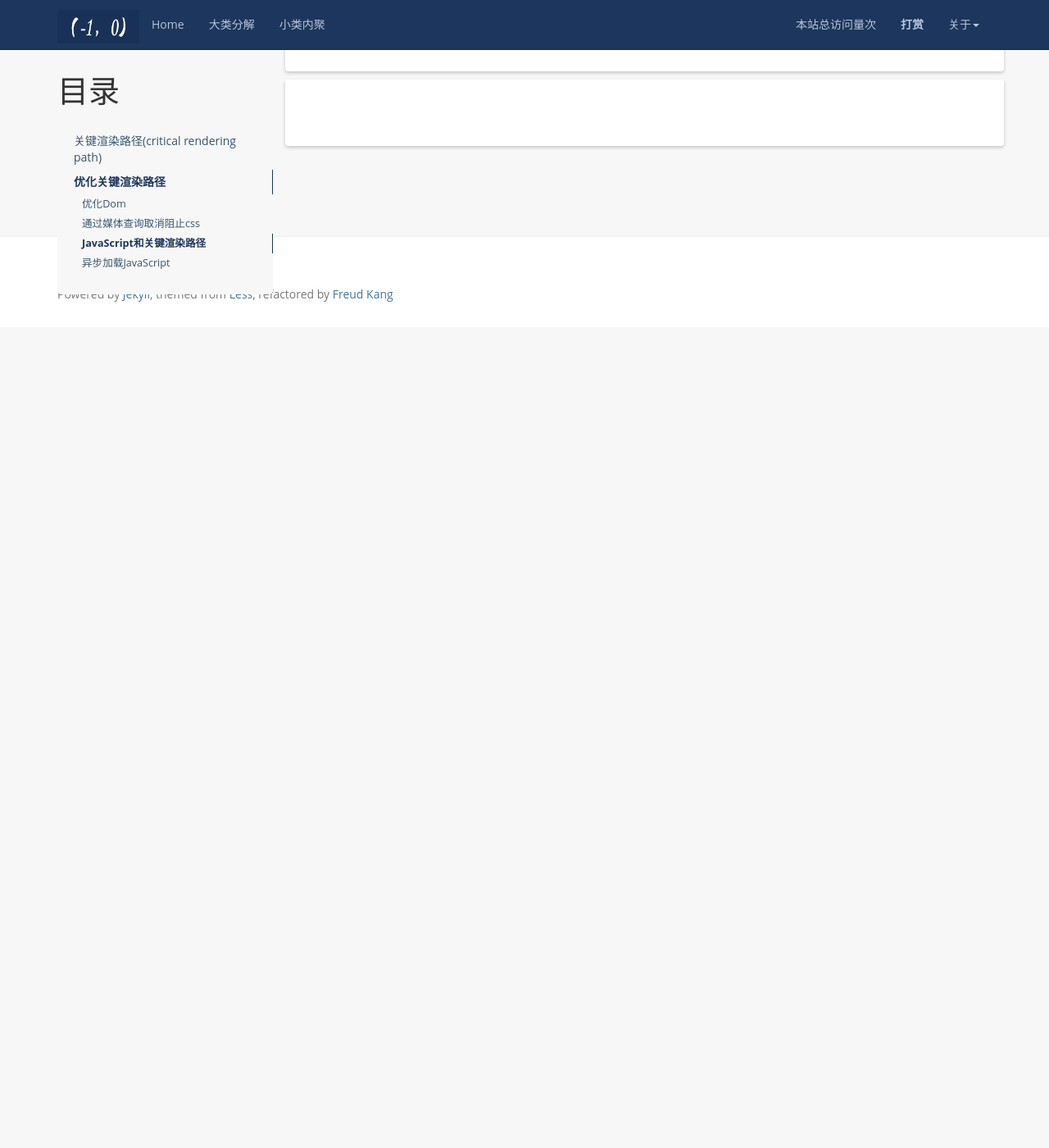
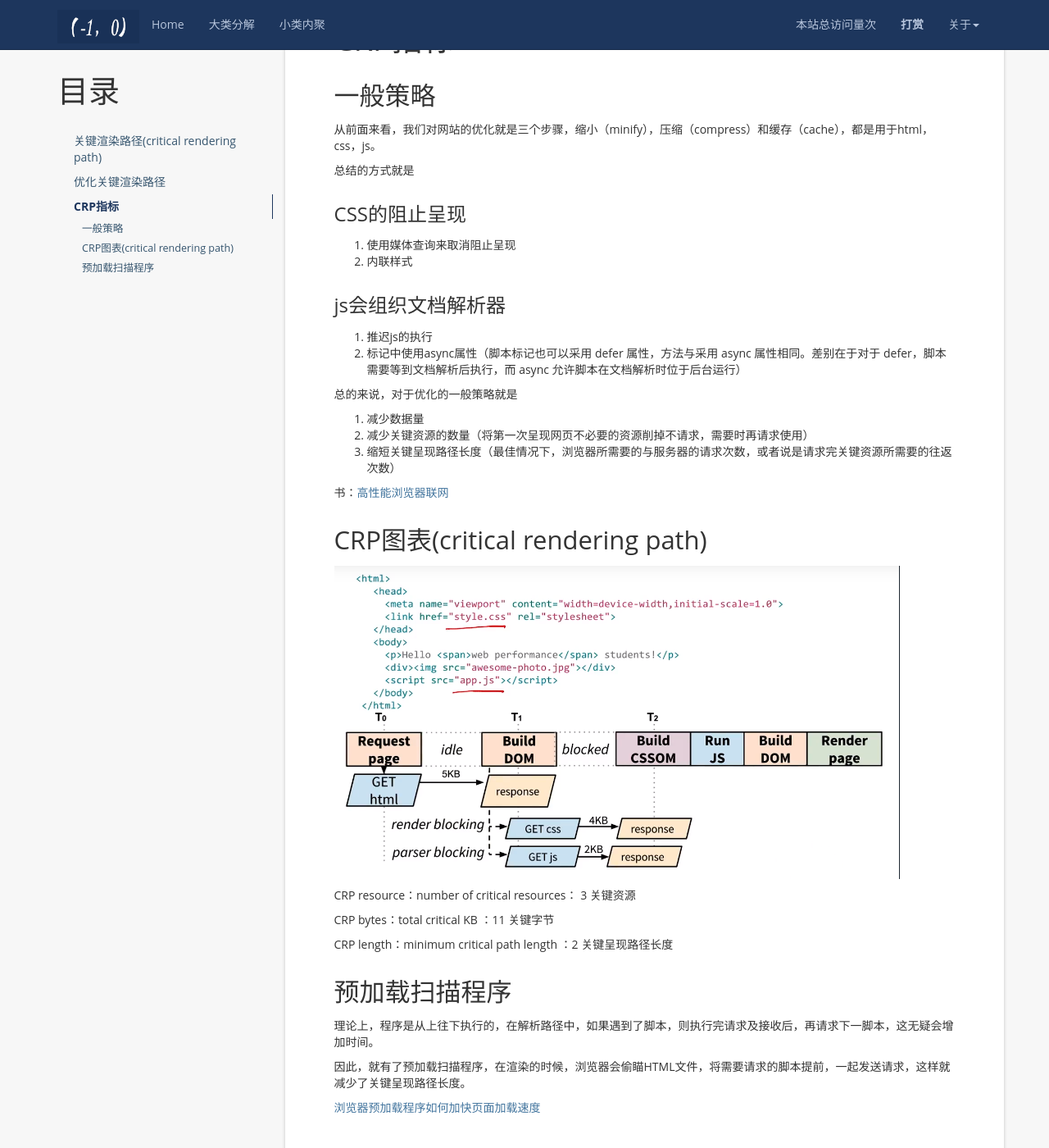
Before and after one commit to aimiy/aimiy.github.io, a Jekyll site: the page built from _posts/notes/html/2017-09-26-网站性能优化.md, in a window 1280 px wide and 1400 px high, scrolled down 3412 px. Shown: the whole window at 82% size. Built offline with Jekyll 4.4.1, drawn with Linux system fonts in a browser that asks for light colours; nearby versions of some CDN libraries; comment, search, counter and statistics services are not loaded; before the commit the page ends 3811 px from its top, so only the background shows below that.

Commit message:
Update 2017-09-26-网站性能优化.md

```diff
--- a/_posts/notes/html/2017-09-26-网站性能优化.md
+++ b/_posts/notes/html/2017-09-26-网站性能优化.md
@@ -132,3 +132,39 @@ Dom与CSSom获得以后，就由这两个部分形成，渲染树（rendertree
 总的来说，async意味着脚本根本不会阻止关键呈现路径，也不会被阻止。
 
 不过内联脚本无法使用该属性，内联脚本始终会遭到css对象模型的阻止，有一种情形例外，就是把脚本放在css上方，则会执行完脚本后，再请求css
+
+# CRP指标
+## 一般策略
+从前面来看，我们对网站的优化就是三个步骤，缩小（minify），压缩（compress）和缓存（cache），都是用于html，css，js。
+
+总结的方式就是
+### CSS的阻止呈现
+1. 使用媒体查询来取消阻止呈现
+2. 内联样式
+
+### js会组织文档解析器
+1. 推迟js的执行
+2. 标记中使用async属性（脚本标记也可以采用 defer 属性，方法与采用 async 属性相同。差别在于对于 defer，脚本需要等到文档解析后执行，而 async 允许脚本在文档解析时位于后台运行）
+
+总的来说，对于优化的一般策略就是
+1. 减少数据量
+2. 减少关键资源的数量（将第一次呈现网页不必要的资源削掉不请求，需要时再请求使用）
+3. 缩短关键呈现路径长度（最佳情况下，浏览器所需要的与服务器的请求次数，或者说是请求完关键资源所需要的往返次数）
+
+书：[高性能浏览器联网](http://hpbn.co/)
+
+## CRP图表(critical rendering path)
+
+![image](http://aimiy.github.io/styles/images/CRP/1.png)
+
+CRP resource：number of critical resources： 3 关键资源
+
+CRP bytes：total critical KB ：11 关键字节
+
+CRP length：minimum critical path length ：2 关键呈现路径长度
+## 预加载扫描程序
+理论上，程序是从上往下执行的，在解析路径中，如果遇到了脚本，则执行完请求及接收后，再请求下一脚本，这无疑会增加时间。
+
+因此，就有了预加载扫描程序，在渲染的时候，浏览器会偷瞄HTML文件，将需要请求的脚本提前，一起发送请求，这样就减少了关键呈现路径长度。
+
+[浏览器预加载程序如何加快页面加载速度](http://andydavies.me/blog/2013/10/22/how-the-browser-pre-loader-makes-pages-load-faster/)
```
